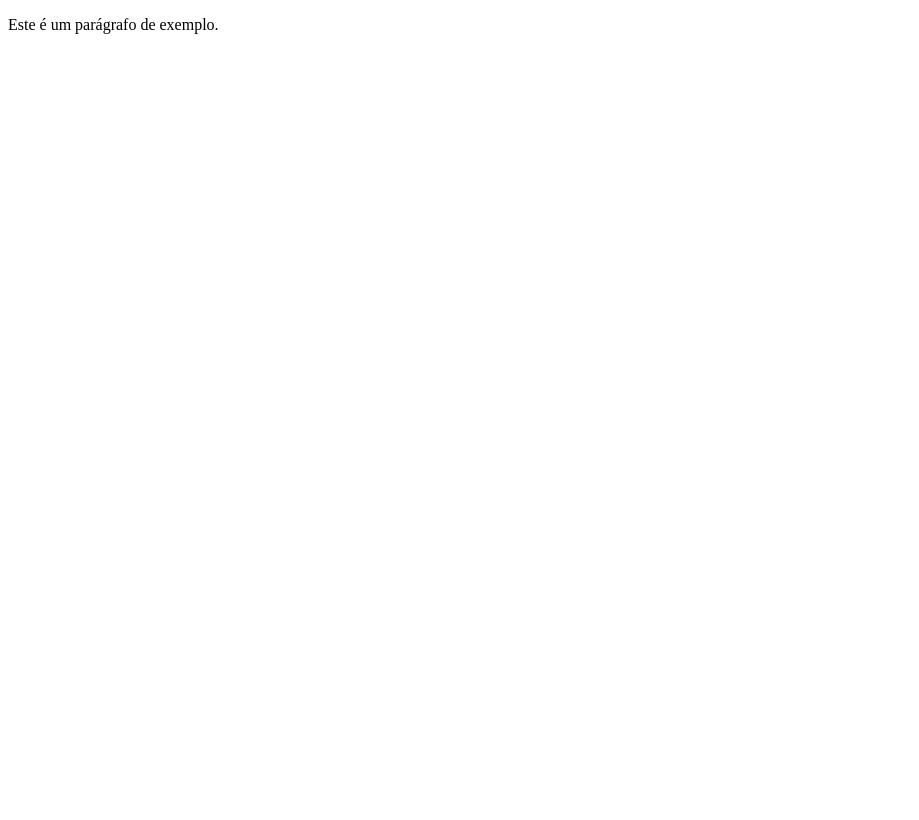
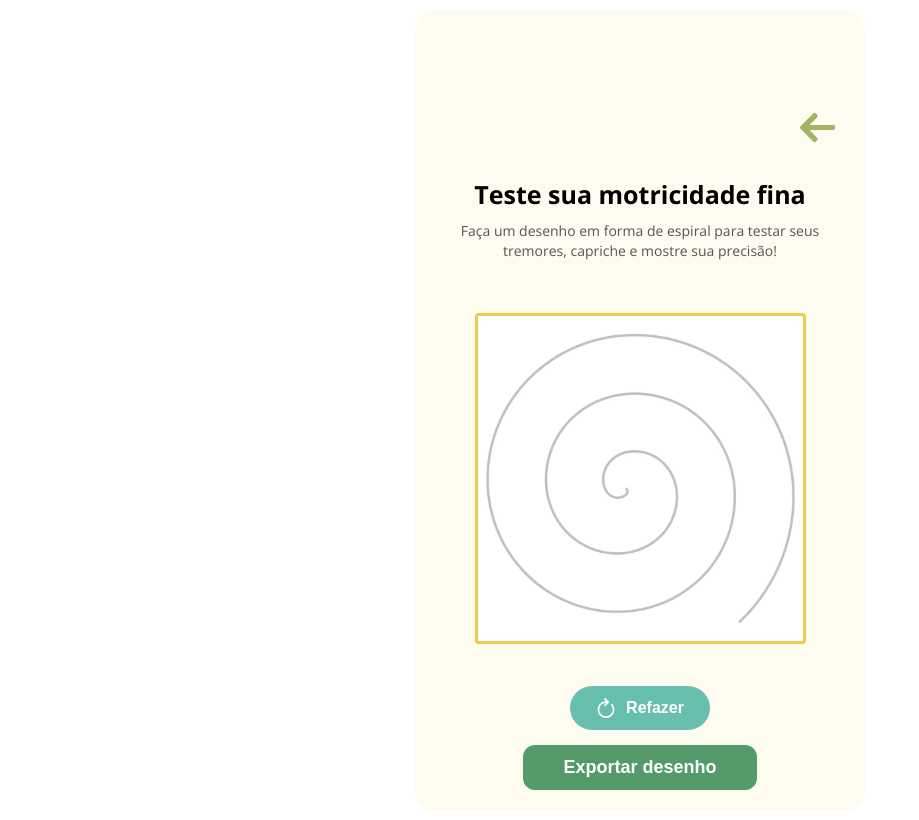
Before and after one commit to Ernandes11/Parkicare, a plain HTML site: page teste.tremores.html in a window 1280 px wide. Shown: the whole page, without its empty margins (0-919 px from the left). Drawn offline with nearby package versions, Linux system fonts and the light colour scheme.

Commit message:
Visual redesign of tremor test page (9:16 layout, colors, assets)

```diff
--- /dev/null
+++ b/teste.tremores.css
@@ -0,0 +1,121 @@
+body {
+    margin: 0;
+    font-family: 'Open Sans', Arial, sans-serif;
+}
+
+.container {
+    max-width: 450px;
+    /* Adjusted for typical mobile width reference */
+    aspect-ratio: 9/16;
+    margin: 10px auto;
+    padding: 100px 30px 20px;
+    text-align: center;
+    background-color: #FEFBF0;
+    /* Cream background */
+    border-radius: 18px;
+    box-sizing: border-box;
+    /* Ensure padding doesn't break ratio sizing */
+    /* box-shadow: 0 4px 6px rgba(0,0,0,0.1); Removed shadow to stay flatter like screenshot if needed, but safe to keep or remove. Let's keep it simple. */
+    display: flex;
+    flex-direction: column;
+    justify-content: space-between;
+    /* Distribute content */
+}
+
+.topo {
+    display: flex;
+    justify-content: flex-end;
+    /* Align back button to right */
+    align-items: center;
+    margin-bottom: 10px;
+    /* Removed space-between because logo is gone */
+}
+
+.btn_voltar {
+    display: flex;
+    align-items: center;
+    justify-content: center;
+    text-decoration: none;
+    /* Removed width, height, background-color, border-radius */
+}
+
+.btn_voltar img {
+    width: 35px;
+    height: 35px;
+}
+
+h1 {
+    margin: 0;
+    font-size: 25px;
+    color: #000;
+}
+
+p {
+    margin: 10px 0;
+    font-size: 14px;
+    color: #555;
+    line-height: 1.4;
+}
+
+#desenho {
+    border: 3px solid #F2C94C;
+    /* Yellow border */
+    border-radius: 4px;
+    /* Less rounded to match screenshot square look */
+    display: block;
+    margin: 20px auto;
+    background-color: #fff;
+    /* background-image removed - handled by JS */
+}
+
+.botoes {
+    display: flex;
+    flex-direction: column;
+    align-items: center;
+    gap: 15px;
+}
+
+.btn {
+    display: flex;
+    align-items: center;
+    justify-content: center;
+    gap: 10px;
+    padding: 12px;
+    font-size: 18px;
+    font-weight: 600;
+    border: none;
+    border-radius: 25px;
+    /* Rounded pill shape */
+    cursor: pointer;
+    color: #fff;
+    transition: opacity 0.2s;
+    text-decoration: none;
+    /* Just in case */
+}
+
+.btn:hover {
+    opacity: 0.9;
+}
+
+.btn.refazer {
+    background-color: #67BFAE;
+    /* Teal */
+    width: 140px;
+    /* Small pill */
+    font-size: 16px;
+}
+
+.btn.exportar {
+    background-color: #559a6a;
+    /* Green */
+    width: 60%;
+    /* Reduced width for better proportion */
+    border-radius: 12px;
+    /* Slightly less rounded than refazer maybe? */
+    font-size: 18px;
+}
+
+.btn .icon {
+    width: 20px;
+    height: 20px;
+}
--- a/teste.tremores.html
+++ b/teste.tremores.html
@@ -1,15 +1,58 @@
 <!DOCTYPE html>
-<html>
+<html lang="pt-BR">
 
 <head>
   <meta charset="UTF-8">
-  <title>Teste Tremores</title>
-  <link rel="stylesheet" href="accessibility.css">
+  <title>Motricidade Fina</title>
+
+  <link rel="preconnect" href="https://fonts.googleapis.com">
+  <link rel="preconnect" href="https://fonts.gstatic.com" crossorigin>
+  <link href="https://fonts.googleapis.com/css2?family=Open+Sans:wght@400;600;700&display=swap" rel="stylesheet">
+
+  <!-- CSS -->
+  <link rel="stylesheet" href="teste.tremores.css">
+
+  <!-- extensao do jsPDF -->
+  <script src="https://cdnjs.cloudflare.com/ajax/libs/jspdf/2.5.1/jspdf.umd.min.js"></script>
 </head>
 
 <body>
-  <p>Este é um parágrafo de exemplo.</p>
-  <script src="configs.js"></script>
+  <div class="container">
+
+    <div class="topo">
+
+
+      <a href="telainicial.html" class="btn_voltar">
+        <img src="icone_voltar_novo.png" alt="" class="img">
+      </a>
+    </div>
+
+    <header>
+      <h1>Teste sua motricidade fina</h1>
+      <p>
+        Faça um desenho em forma de espiral para testar seus
+        tremores, capriche e mostre sua precisão!
+      </p>
+    </header>
+
+    <canvas id="desenho" width="325" height="325"></canvas>
+
+    <div class="botoes">
+      <button class="btn refazer">
+        <img src="icone_refazer_novo.png" class="icon">
+        Refazer
+      </button>
+
+      <button class="btn exportar">
+
+        Exportar desenho
+      </button>
+    </div>
+
+  </div>
+
+  <script src="teste.tremores.js"></script>
 </body>
 
+
 </html>
--- /dev/null
+++ b/teste.tremores.js
@@ -0,0 +1,68 @@
+const canvas = document.getElementById("desenho");
+const ctx = canvas.getContext("2d");
+
+let desenhando = false;
+
+ctx.lineWidth = 3;
+ctx.lineCap = "round";
+ctx.strokeStyle = "#5B2C2C";
+
+// imagem de fundo do espiral
+const espiral = new Image();
+espiral.src = "ESPIRAL.png";
+
+espiral.onload = () => {
+    ctx.globalAlpha = 0.25;
+    ctx.drawImage(espiral, 0, 0, canvas.width, canvas.height);
+    ctx.globalAlpha = 1;
+};
+
+// parte do desenho
+canvas.addEventListener("mousedown", () => desenhando = true);
+canvas.addEventListener("mouseup", () => {
+    desenhando = false;
+    ctx.beginPath();
+});
+
+canvas.addEventListener("mousemove", (e) => {
+    if (!desenhando) return;
+
+    const rect = canvas.getBoundingClientRect();
+    const x = e.clientX - rect.left;
+    const y = e.clientY - rect.top;
+
+    ctx.lineTo(x, y);
+    ctx.stroke();
+    ctx.beginPath();
+    ctx.moveTo(x, y);
+});
+
+// botao de refazer
+document.querySelector(".refazer").addEventListener("click", () => {
+    ctx.clearRect(0, 0, canvas.width, canvas.height);
+    ctx.beginPath();
+
+    ctx.globalAlpha = 0.25;
+    ctx.drawImage(espiral, 0, 0, canvas.width, canvas.height);
+    ctx.globalAlpha = 1;
+});
+
+// botao do PDF
+document.querySelector(".exportar").addEventListener("click", () => {
+    const { jsPDF } = window.jspdf;
+    const pdf = new jsPDF();
+
+    const agora = new Date();
+    const dataHora = agora.toLocaleString("pt-BR");
+
+    pdf.setFontSize(22);
+    pdf.text("Aqui está o seu desenho do teste", 20, 20);
+
+    pdf.setFontSize(14);
+    pdf.text(`Data e hora: ${dataHora}`, 20, 30);
+
+    const imgData = canvas.toDataURL("image/png");
+    pdf.addImage(imgData, "PNG", 15, 40, 180, 180);
+
+    pdf.save("desenho_teste_motricidade.pdf");
+});
```
Also changed, not shown: espiral.png (added), icone_refazer_novo.png (added).
